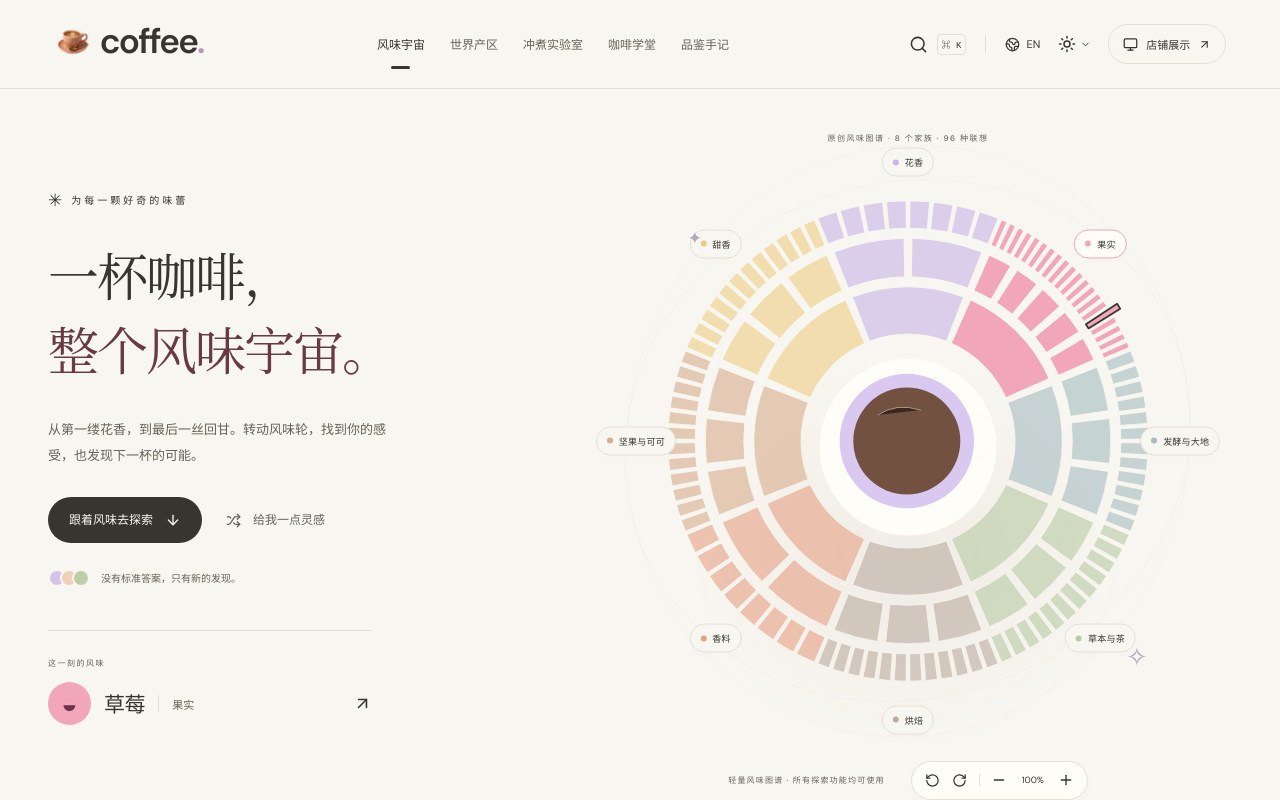
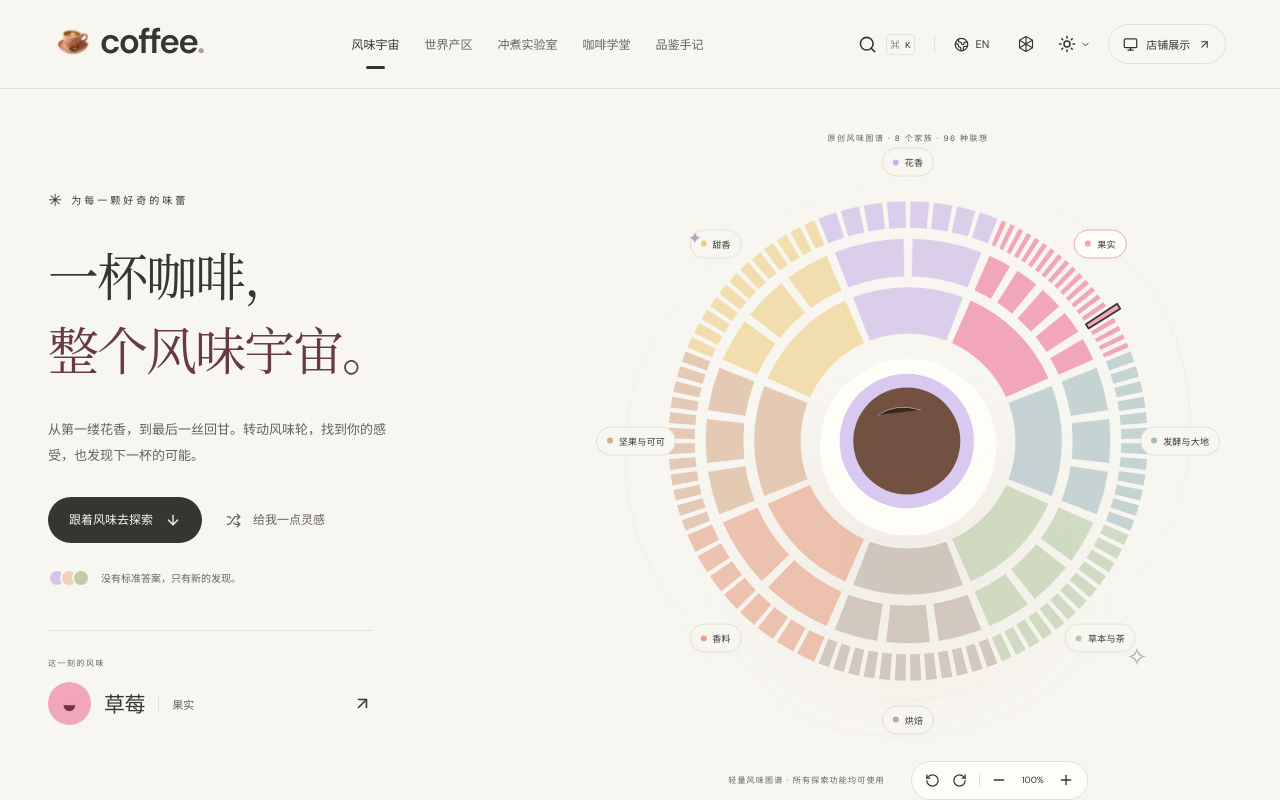
Before and after one commit to nocoo/coffee, a React (Vite) app: page / in a window 1280 px wide. Shown: the top 800 px of the page. Built offline with nearby package versions, Linux system fonts and the light colour scheme.

Commit message:
feat(web): add Hexly project link and header tooltips

```diff
--- a/src/App.tsx
+++ b/src/App.tsx
@@ -45,6 +45,7 @@ export default function App() {
   const [sourcesOpen, setSourcesOpen] = useState(false);
   const path = route.split('?')[0];
   const exhibition = path === '/display';
+  const hexlyLabel = l({ zh: '在 hexly.ai 查看 Coffee', en: 'Coffee on hexly.ai' });
   const navigation = [
     { to: '/', label: ui.universe },
     { to: '/origins', label: ui.origins },
@@ -90,6 +91,7 @@ export default function App() {
                 type="button"
                 className="icon-button search-trigger"
                 aria-label={ui.search}
+                title={ui.search}
                 onClick={() => setSearchOpen(true)}
               >
                 <Search size={19} />
@@ -101,12 +103,36 @@ export default function App() {
                 className="locale-button"
                 onClick={() => setSetting('locale', settings.locale === 'zh' ? 'en' : 'zh')}
                 aria-label={settings.locale === 'zh' ? 'Switch to English' : '切换为中文'}
+                title={settings.locale === 'zh' ? 'Switch to English' : '切换为中文'}
               >
                 <Globe2 size={15} />
                 <span>{settings.locale === 'zh' ? 'EN' : '中文'}</span>
               </button>
+              <a
+                href="https://hexly.ai/projects/coffee"
+                target="_blank"
+                rel="noopener noreferrer"
+                className="icon-button"
+                title={hexlyLabel}
+                aria-label={`${hexlyLabel}${l({ zh: '（在新标签页打开）', en: ' (opens in a new tab)' })}`}
+              >
+                <svg
+                  width="18"
+                  height="18"
+                  viewBox="0 0 24 24"
+                  fill="none"
+                  stroke="currentColor"
+                  strokeWidth={1.5}
+                  strokeLinecap="round"
+                  strokeLinejoin="round"
+                  aria-hidden="true"
+                >
+                  <path d="m12 2 8.66 5v10L12 22l-8.66-5V7Z" />
+                  <path d="M12 2v20M3.34 7l17.32 10m0-10L3.34 17" />
+                </svg>
+              </a>
               <details className="settings-menu">
-                <summary aria-label={ui.settings}>
+                <summary aria-label={ui.settings} title={ui.settings}>
                   {settings.theme === 'espresso' ? (
                     <Moon size={18} />
                   ) : settings.theme === 'terroir' ? (
@@ -168,7 +194,7 @@ export default function App() {
                   </label>
                 </div>
               </details>
-              <AppLink to="/display" className="display-button" aria-label={ui.display}>
+              <AppLink to="/display" className="display-button" aria-label={ui.display} title={ui.display}>
                 <Monitor size={15} />
                 <span>{ui.display}</span>
                 <ArrowUpRight size={13} />
```
